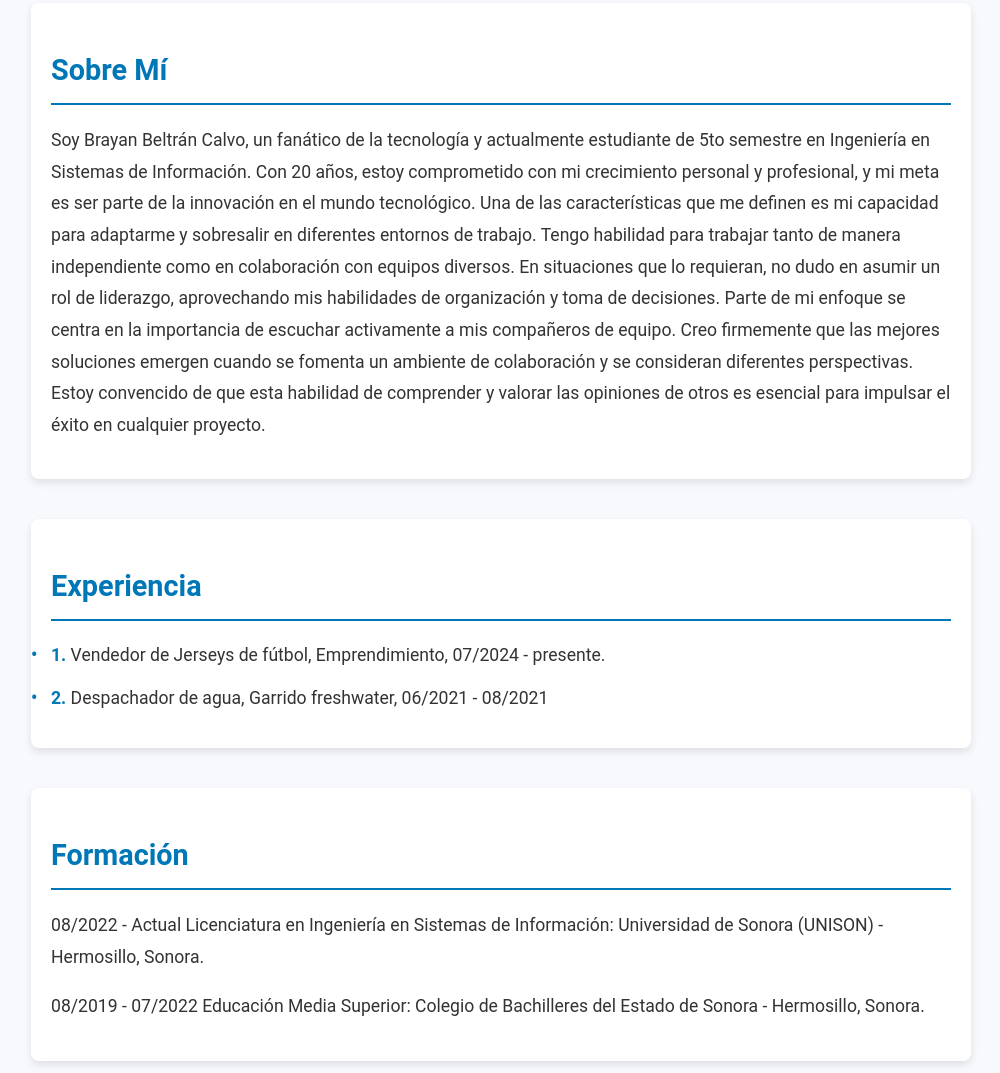
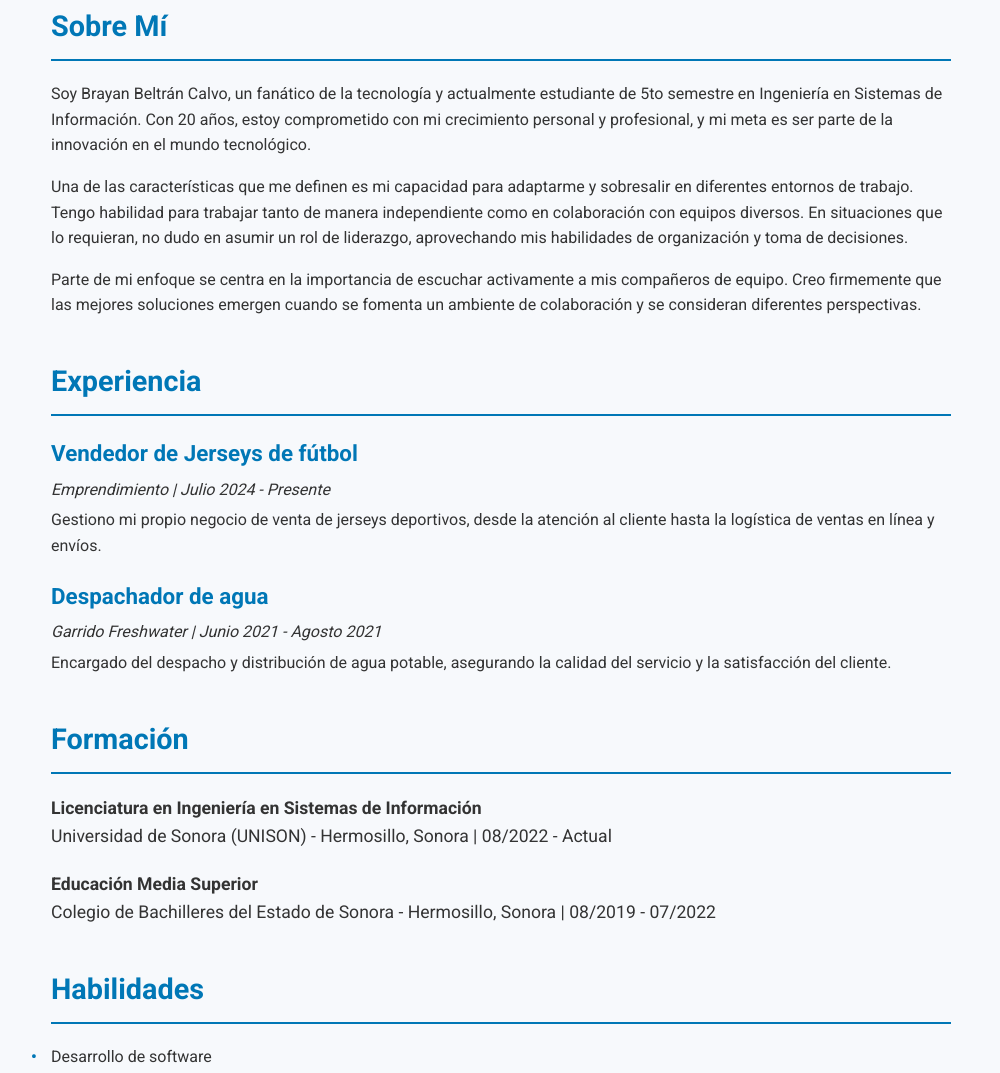
Before and after one commit to BrayanBeltran18/BrayanBeltran18.github.io, a plain HTML site: page index.html in a window 1280 px wide. Shown: the part 245-1318 px from the top of the page, without its empty margins (139-1139 px from the left). Drawn offline with Linux system fonts and the light colour scheme.

Commit message:
Diseño actualizado y profesional para el CV

```diff
--- a/index.html
+++ b/index.html
@@ -3,60 +3,65 @@
 <head>
     <meta charset="UTF-8">
     <meta name="viewport" content="width=device-width, initial-scale=1.0">
-    <title>Mi Currículum Vitae</title>
-    <link rel="stylesheet" href="styles.css"> <!-- Opcional para CSS -->
+    <title>Currículum Vitae - Brayan Beltrán Calvo</title>
+    <link rel="stylesheet" href="styles.css">
+    <!-- Google Fonts para una tipografía profesional -->
+    <link href="https://fonts.googleapis.com/css2?family=Roboto:wght@400;500;700&display=swap" rel="stylesheet">
 </head>
 <body>
     <header>
+        <div class="header-container">
             <h1>Brayan Beltrán Calvo</h1>
             <p>Ingeniero en Sistemas de Información</p>
+        </div>
     </header>
 
+    <div class="container">
         <section>
             <h2>Sobre Mí</h2>
-        <p>Soy Brayan Beltrán Calvo, un fanático de la tecnología y actualmente
-            estudiante de 5to semestre en Ingeniería en Sistemas de Información. Con 20 años,
-            estoy comprometido con mi crecimiento personal y profesional, y mi meta es ser
-            parte de la innovación en el mundo tecnológico.
-            Una de las características que me definen es mi capacidad para adaptarme y
-            sobresalir en diferentes entornos de trabajo. Tengo habilidad para trabajar tanto de
-            manera independiente como en colaboración con equipos diversos.
-            En situaciones que lo requieran, no dudo en asumir un rol de liderazgo,
-            aprovechando mis habilidades de organización y toma de decisiones.
-            Parte de mi enfoque se centra en la importancia de escuchar activamente a mis
-            compañeros de equipo. Creo firmemente que las mejores soluciones emergen
-            cuando se fomenta un ambiente de colaboración y se consideran diferentes
-            perspectivas. Estoy convencido de que esta habilidad de comprender y valorar las
-            opiniones de otros es esencial para impulsar el éxito en cualquier proyecto.
-            </p>
+            <p>Soy Brayan Beltrán Calvo, un fanático de la tecnología y actualmente estudiante de 5to semestre en Ingeniería en Sistemas de Información. Con 20 años, estoy comprometido con mi crecimiento personal y profesional, y mi meta es ser parte de la innovación en el mundo tecnológico.</p>
+            <p>Una de las características que me definen es mi capacidad para adaptarme y sobresalir en diferentes entornos de trabajo. Tengo habilidad para trabajar tanto de manera independiente como en colaboración con equipos diversos. En situaciones que lo requieran, no dudo en asumir un rol de liderazgo, aprovechando mis habilidades de organización y toma de decisiones.</p>
+            <p>Parte de mi enfoque se centra en la importancia de escuchar activamente a mis compañeros de equipo. Creo firmemente que las mejores soluciones emergen cuando se fomenta un ambiente de colaboración y se consideran diferentes perspectivas.</p>
         </section>
 
         <section>
             <h2>Experiencia</h2>
-        <ul>
-            <li><strong>1.</strong> Vendedor de Jerseys de fútbol, Emprendimiento, 07/2024 - presente.</li>
-            <li><strong>2.</strong> Despachador de agua, Garrido freshwater, 06/2021 - 08/2021</li>
-            <!-- Añade más si es necesario -->
-        </ul>
+            <div class="experience">
+                <div class="job">
+                    <h3>Vendedor de Jerseys de fútbol</h3>
+                    <p><em>Emprendimiento | Julio 2024 - Presente</em></p>
+                    <p>Gestiono mi propio negocio de venta de jerseys deportivos, desde la atención al cliente hasta la logística de ventas en línea y envíos.</p>
+                </div>
+                <div class="job">
+                    <h3>Despachador de agua</h3>
+                    <p><em>Garrido Freshwater | Junio 2021 - Agosto 2021</em></p>
+                    <p>Encargado del despacho y distribución de agua potable, asegurando la calidad del servicio y la satisfacción del cliente.</p>
+                </div>
+            </div>
         </section>
 
         <section>
             <h2>Formación</h2>
-        <p>08/2022 - Actual     Licenciatura en Ingeniería en Sistemas de Información: Universidad de Sonora (UNISON) - Hermosillo, Sonora.</p>
-        <p>08/2019 - 07/2022    Educación Media Superior: Colegio de Bachilleres del Estado de Sonora - Hermosillo, Sonora.</p>
+            <div class="education">
+                <p><strong>Licenciatura en Ingeniería en Sistemas de Información</strong><br>
+                Universidad de Sonora (UNISON) - Hermosillo, Sonora | 08/2022 - Actual</p>
+
+                <p><strong>Educación Media Superior</strong><br>
+                Colegio de Bachilleres del Estado de Sonora - Hermosillo, Sonora | 08/2019 - 07/2022</p>
+            </div>
         </section>
 
         <section>
             <h2>Habilidades</h2>
-        <ul>
+            <ul class="skills">
                 <li>Desarrollo de software</li>
                 <li>Bases de datos</li>
                 <li>Liderazgo</li>
                 <li>Trabajo en equipo</li>
                 <li>Habilidades de comunicación</li>
-            <!-- Añade más habilidades si lo deseas -->
             </ul>
         </section>
+    </div>
 
     <footer>
         <p>Contacto: <a href="mailto:brayanbel18@gmail.com">brayanbel18@gmail.com</a></p>
--- a/styles.css
+++ b/styles.css
@@ -10,10 +10,10 @@ body {
 
 /* Encabezado */
 header {
-    background-color: #0077b6; /* Azul profesional */
+    background-color: #0077b6;
     color: white;
+    padding: 40px 0;
     text-align: center;
-    padding: 40px 0;
 }
 
 header h1 {
@@ -27,14 +27,16 @@ header p {
     margin-top: 10px;
 }
 
-/* Sección General */
+/* Contenedor general */
+.container {
+    max-width: 900px;
+    margin: 40px auto;
+    padding: 0 20px;
+}
+
+/* Secciones */
 section {
-    margin: 40px auto;
-    padding: 20px;
-    max-width: 900px;
-    background-color: white;
-    border-radius: 8px;
-    box-shadow: 0 4px 8px rgba(0, 0, 0, 0.1);
+    margin-bottom: 40px;
 }
 
 h2 {
@@ -45,34 +47,38 @@ h2 {
     margin-bottom: 20px;
 }
 
-/* Sobre mí */
-section p {
-    font-size: 1.1em;
-    line-height: 1.8;
+/* Experiencia */
+.experience .job {
+    margin-bottom: 20px;
 }
 
-/* Experiencia y Formación */
-ul {
+.job h3 {
+    font-size: 1.4em;
+    margin: 0;
+    color: #0077b6;
+}
+
+.job p {
+    margin: 5px 0;
+}
+
+/* Formación */
+.education p {
+    margin-bottom: 20px;
+    font-size: 1.1em;
+}
+
+/* Habilidades */
+.skills {
     list-style-type: none;
     padding: 0;
 }
 
-ul li {
-    margin-bottom: 15px;
-    font-size: 1.1em;
+.skills li {
+    margin-bottom: 10px;
 }
 
-ul li strong {
-    color: #0077b6;
-}
-
-/* Formación */
-section p {
-    font-size: 1.1em;
-}
-
-/* Habilidades */
-ul li:before {
+.skills li:before {
     content: "•";
     color: #0077b6;
     font-weight: bold;
@@ -87,7 +93,6 @@ footer {
     padding: 20px;
     background-color: #0077b6;
     color: white;
-    margin-top: 40px;
 }
 
 footer a {
```
Lines whose indentation alone changed are shown as unchanged.
